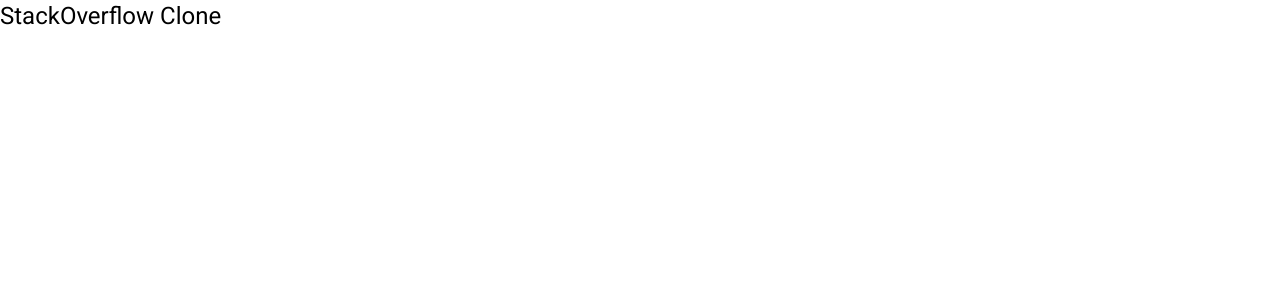
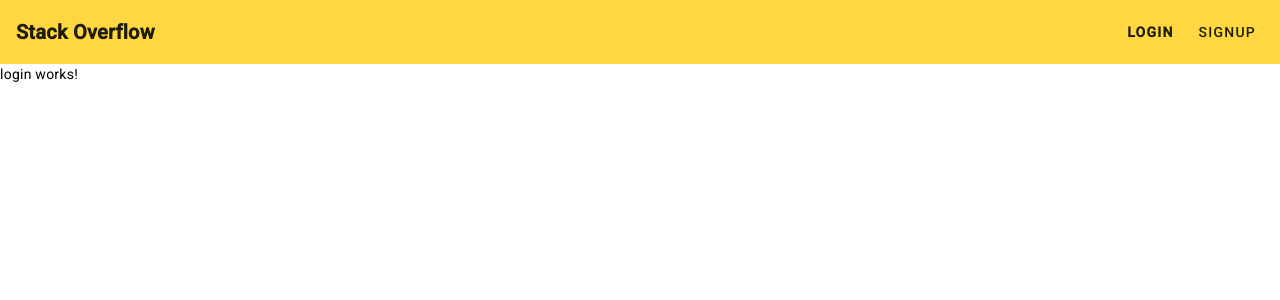
Before and after one commit to NicolasSM17/Stack-Overflow-Clone-Frontend, an Angular app: page /login in a window 1280 px wide. Before the commit this address led to /. Shown: the top 300 px of the page. Built offline with nearby package versions, Linux system fonts and the light colour scheme.

Commit message:
añadiendo barra de navegacion en el componente principal

```diff
--- a/src/app/app-routing.module.ts
+++ b/src/app/app-routing.module.ts
@@ -1,7 +1,12 @@
 import { NgModule } from '@angular/core';
 import { RouterModule, Routes } from '@angular/router';
+import { LoginComponent } from './auth-components/login/login.component';
+import { SignupComponent } from './auth-components/signup/signup.component';
 
-const routes: Routes = [];
+const routes: Routes = [
+  {path: 'login', component: LoginComponent},
+  {path: 'signup', component: SignupComponent}
+];
 
 @NgModule({
   imports: [RouterModule.forRoot(routes)],
--- a/src/app/app.component.html
+++ b/src/app/app.component.html
@@ -1 +1,9 @@
-<h1>StackOverflow Clone</h1>
+<div>
+    <mat-toolbar color="accent" class="navbar">
+        <span class="navbar-brand">Stack Overflow</span>
+        <span class="spacer"></span>
+        <button mat-button routerLink="/login" routerLinkActive="active">Login</button>
+        <button mat-button routerLink="/signup" routerLinkActive="active">SignUp</button>
+    </mat-toolbar>
+</div>
+<router-outlet></router-outlet>
--- a/src/app/app.component.scss
+++ b/src/app/app.component.scss
@@ -0,0 +1,29 @@
+.navbar{
+    display: flex;
+    align-items: center;
+    padding: 0 16px;
+}
+
+.navbar-brand{
+    font-size: 20px;
+    font-weight: 600;
+    margin-right: 16px;
+}
+
+.spacer{
+    flex: 1;
+}
+
+button{
+    color: white;
+    text-transform: uppercase;
+    margin-left: 8px;
+}
+
+button.active{
+    font-weight: 600;
+}
+
+.custom-toolbar{
+    background-color: #ff0000;
+}
--- /dev/null
+++ b/src/app/auth-components/login/login.component.html
@@ -0,0 +1 @@
+<p>login works!</p>
--- /dev/null
+++ b/src/app/auth-components/signup/signup.component.html
@@ -0,0 +1 @@
+<p>signup works!</p>
```
Also changed, not shown: src/app/app.module.ts (+12 -2 lines), src/app/auth-components/login/login.component.ts (added, +10 -0 lines), src/app/auth-components/signup/signup.component.ts (added, +10 -0 lines), src/app/auth-components/login/login.component.scss (added), src/app/auth-components/signup/signup.component.scss (added), 2 other files (tests, documents, lock files or other folders).
